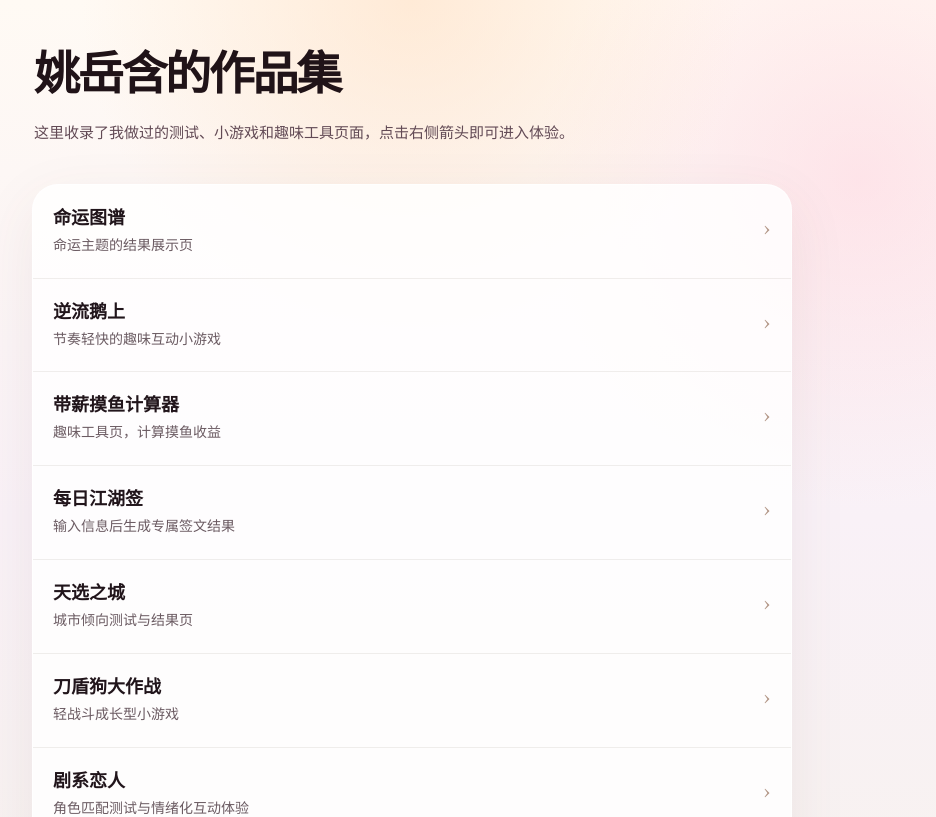
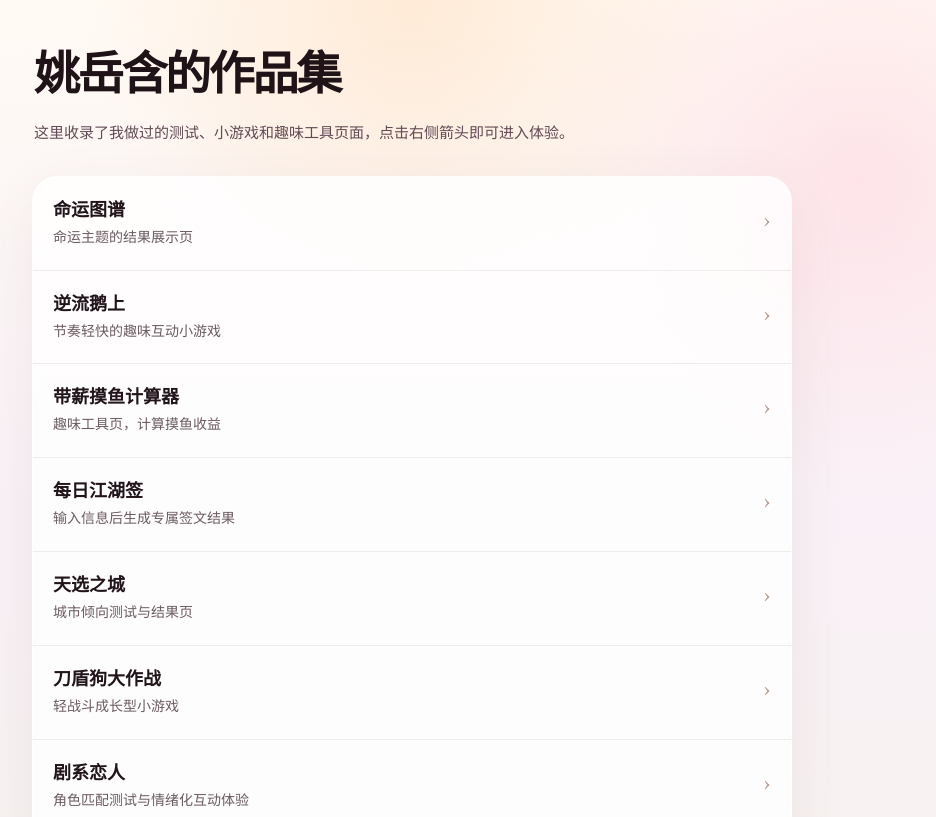
Before and after one commit to yyh20020508-alt/YYH-DEMO, a Next.js app: page / in a window 1280 px wide. Shown: the top 817 px of the page, without its empty margins (228-1164 px from the left). Built offline with nearby package versions, Linux system fonts and the light colour scheme.

Commit message:
Add files via upload

```diff
--- a/styles/Home.module.css
+++ b/styles/Home.module.css
@@ -26,7 +26,7 @@
 }
 
 .listSection {
-  margin-top: 14px;
+  margin-top: 6px;
 }
 
 .listCard {
```
